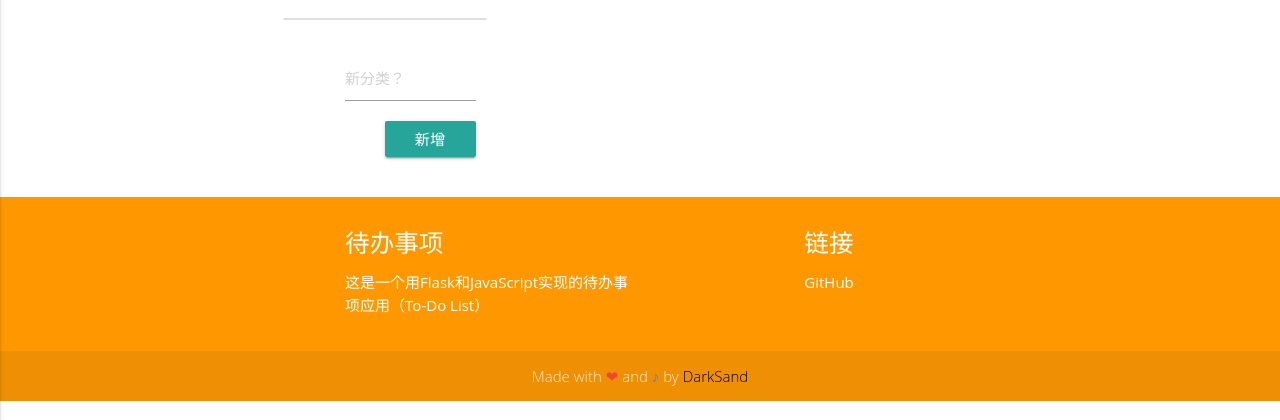
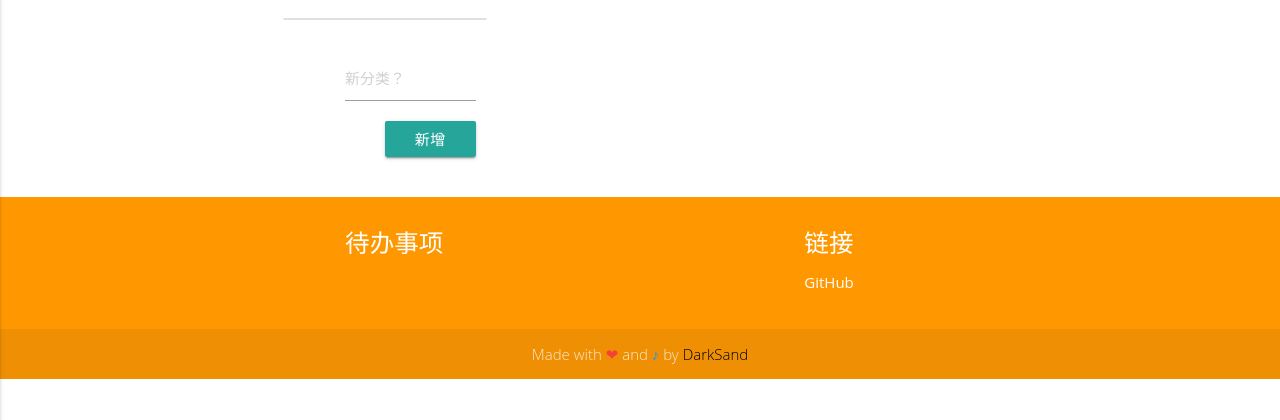
Before and after one commit to DarkSand/flask-todo, a Flask app: page /category/1 in a window 1280 px wide. Shown: the part 380-800 px from the top of the page. Run offline with Flask 2, Linux system fonts and the light colour scheme; data comes from the database, SQL or seed files in the repository; data that the repository does not hold is empty; some libraries are stand-ins or nearby versions.

Commit message:
flask-tod

```diff
--- a/templates/index.html
+++ b/templates/index.html
@@ -116,7 +116,6 @@
         <div class="row">
             <div class="col m4 l4 s12 offset-m2 offset-l2">
                   <h5 class="white-text">待办事项</h5>
-                  <p class="white-text">这是一个用Flask和JavaScript实现的待办事项应用（To-Do List）</p>
             </div>
             <div class="col m4 l4 s12 offset-m2 offset-l2">
                 <h5 class="white-text">链接</h5>
```
